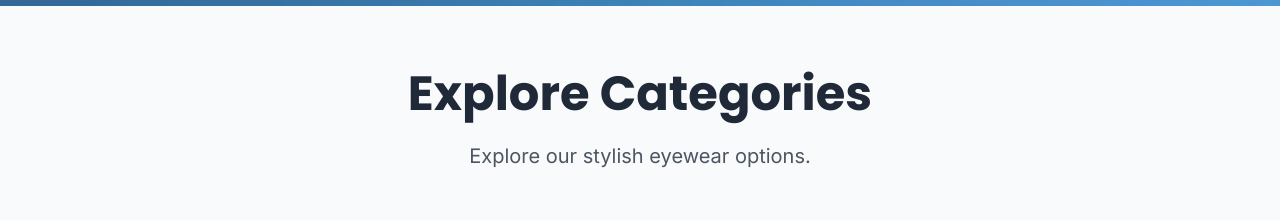
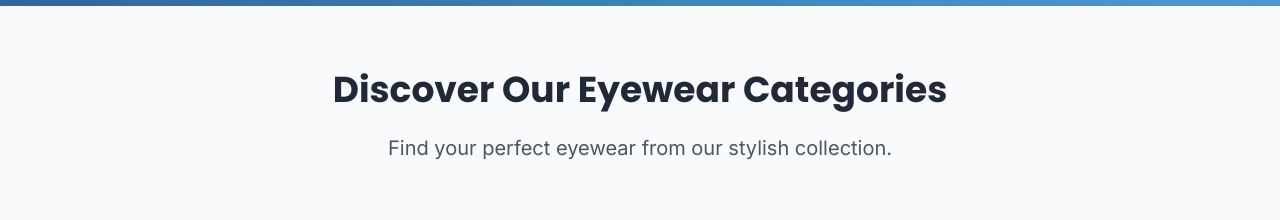
Before and after one commit to Abhijeet03s/Light-Lens, a React (Vite) app: page / in a window 1280 px wide. Shown: the part 794-1014 px from the top of the page. Built offline with nearby package versions, Linux system fonts and the light colour scheme; no server answers; grey boxes are pictures that could not be loaded.

Commit message:
perf: enhance performance and accessibility across the codebase

```diff
--- a/index.html
+++ b/index.html
@@ -4,13 +4,16 @@
 <head>
   <meta charset="UTF-8" />
   <meta name="viewport" content="width=device-width, initial-scale=1.0" />
+  <meta name="description"
+    content="Light-Lens: Your premier destination for stylish and high-quality eyewear. Discover a wide range of glasses including optical, sunglasses, and blue light filtering options. Shop now for the perfect frames to suit your style and vision needs.">
   <link rel="icon" href="/favicon.png">
+  <link rel="preload" href="/src/assets/images/logo-color.svg" as="image">
   <title>Light Lens</title>
 </head>
 
 <body>
   <div id="root"></div>
-  <script type="module" src="/src/main.jsx"></script>
+  <script type="module" src="/src/main.jsx" defer></script>
 </body>
 
 </html>
--- a/src/components/Cards/Cards.jsx
+++ b/src/components/Cards/Cards.jsx
@@ -67,7 +67,9 @@ export default function Cards() {
 
         {/* Sort By Price */}
         <div className="w-full lg:w-1/5 mt-4 lg:mt-0 relative">
+          <label htmlFor="sortByPrice" className="sr-only">Sort by Price</label>
           <select
+            id="sortByPrice"
             value={sortOrder}
             onChange={handleSortChange}
             className="w-full p-2 pr-10 border border-gray-300 rounded-md shadow-sm focus:outline-none focus:ring-1 focus:ring-[#4A99D3] focus:border-[#4A99D3] text-sm lg:text-base appearance-none bg-white transition-all duration-300 hover:bg-gray-50"
--- a/src/components/Category/Category.jsx
+++ b/src/components/Category/Category.jsx
@@ -70,11 +70,11 @@ export default function Category() {
         className="w-[90%] sm:max-w-[80%] mx-auto flex flex-col text-center mb-8 sm:mb-12"
         variants={itemVariants}
       >
-        <h1 className="text-3xl sm:text-4xl md:text-5xl mb-4 sm:mb-6 font-Poppins font-bold text-gray-800">
-          Explore Categories
+        <h1 className="text-3xl sm:text-4xl mb-4 sm:mb-6 font-Poppins font-bold text-gray-800">
+          Discover Our Eyewear Categories
         </h1>
         <p className="text-base sm:text-xl mb-3 text-gray-600">
-          Explore our stylish eyewear options.
+          Find your perfect eyewear from our stylish collection.
         </p>
       </motion.div>
       <div className="grid grid-cols-1 sm:grid-cols-2 lg:grid-cols-3 gap-6 sm:gap-8 mx-auto w-[90%] max-w-6xl">
--- a/src/components/Footer/Footer.jsx
+++ b/src/components/Footer/Footer.jsx
@@ -7,7 +7,8 @@ export default function Footer() {
     <>
       <footer className="bg-[#4A99D3] font-Inter">
         <div className="container px-14 py-8 mx-auto flex items-center sm:flex-row flex-col">
-          <a className="flex title-font font-medium items-center md:justify-start justify-center text-gray-900">
+          <a className="flex title-font font-medium items-center md:justify-start justify-center text-gray-900"
+            href="/">
             <img
               className="h-6 w-auto"
               src={LogoNav}
@@ -23,7 +24,8 @@ export default function Footer() {
               href="https://github.com/Abhijeet03s"
               target="_blank"
               rel="noreferrer"
-              className=" text-white"
+              className="text-white"
+              aria-label="Visit my GitHub profile"
             >
               <AiOutlineGithub size={22} />
             </a>
@@ -32,6 +34,7 @@ export default function Footer() {
               target="_blank"
               rel="noreferrer"
               className="ml-3 text-white"
+              aria-label="Connect with me on LinkedIn"
             >
               <AiOutlineLinkedin size={22} />
             </a>
@@ -40,6 +43,7 @@ export default function Footer() {
               target="_blank"
               rel="noreferrer"
               className="ml-3 text-white"
+              aria-label="Follow me on X"
             >
               <AiOutlineTwitter size={22} />
             </a>
--- a/src/components/Landing/Landing.jsx
+++ b/src/components/Landing/Landing.jsx
@@ -5,7 +5,7 @@ import { AuthContext } from "../../context/AuthContext";
 import Category from "../Category/Category";
 import SpecImg from "../../assets/images/hp-specs-1.png";
 
-export default function Hero() {
+export default function Landing() {
   const { loggedInUser } = useContext(AuthContext);
 
   return (
```
Also changed, not shown: public/robots.txt (added).
